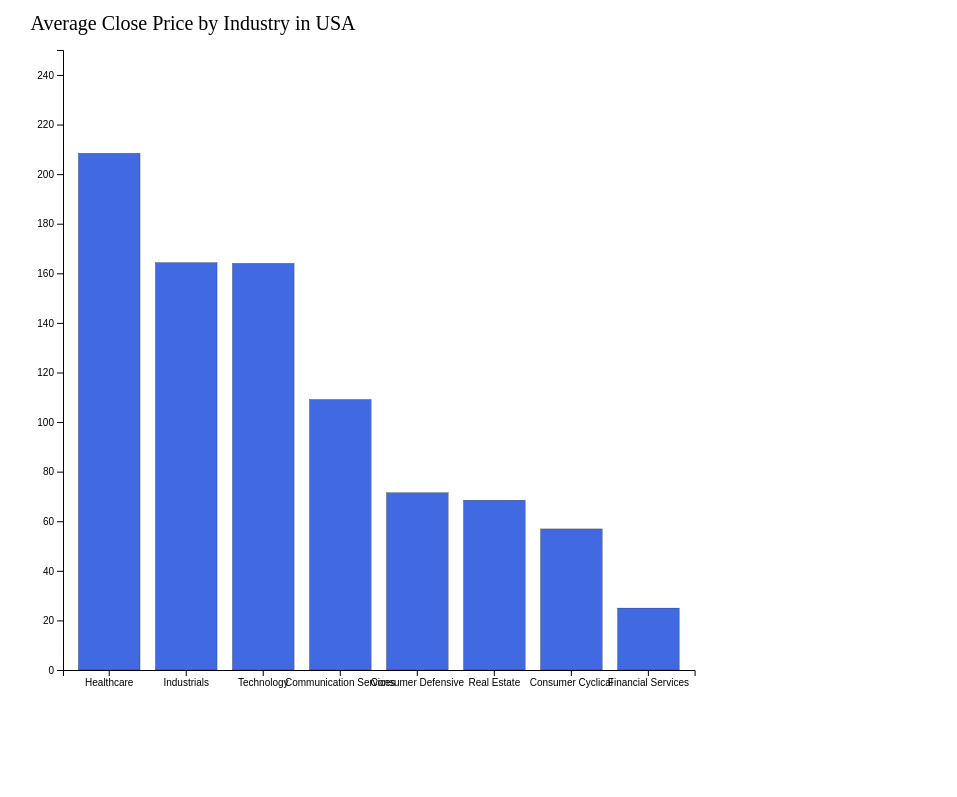
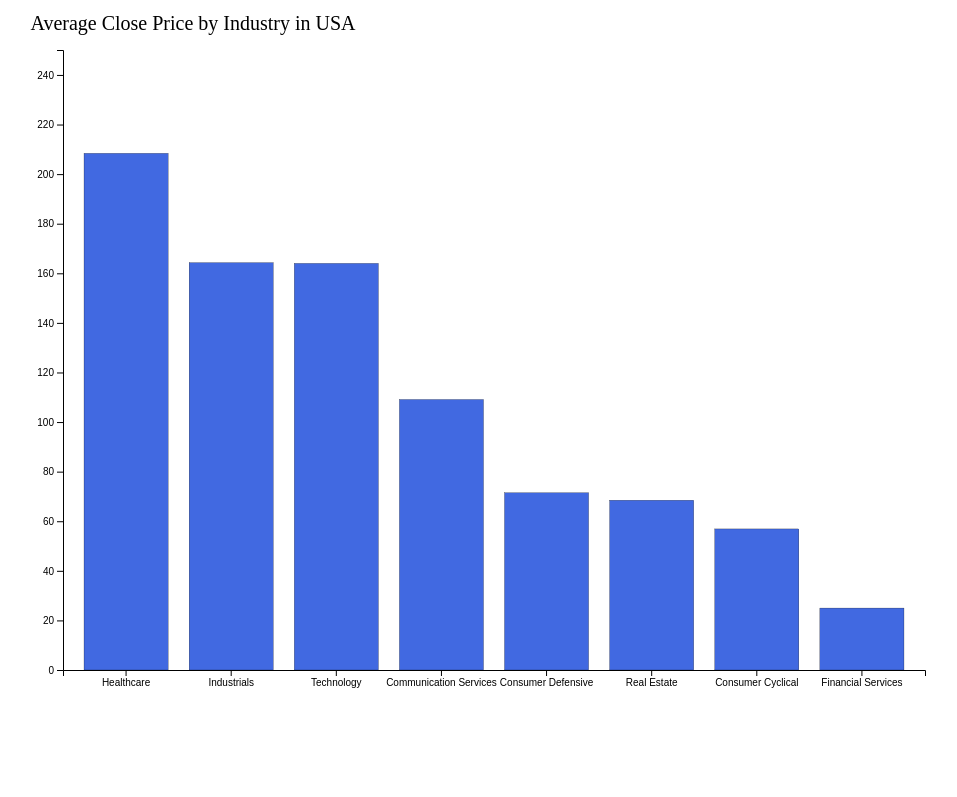
Before and after one commit to Kuromi1212/Kuromi1212.github.io, a plain HTML site: page index.html in a window 1280 px wide. Shown: the top 797 px of the page, without its empty margins (77-1034 px from the left). Drawn offline with nearby package versions, Linux system fonts and the light colour scheme.

Commit message:
Add files via upload

```diff
--- a/index.html
+++ b/index.html
@@ -26,7 +26,7 @@
     </style>
   </head>
   <body>
-    <main style="width: 80vw; height: 100vh" id="viz"></main>
+    <main style="width: 100vw; height: 100vh" id="viz"></main>
     <main id="lines">
       <div id="toSelect"></div>
       <main style="width: 90vw; height: 100vh" id="viz1"></main>
```
